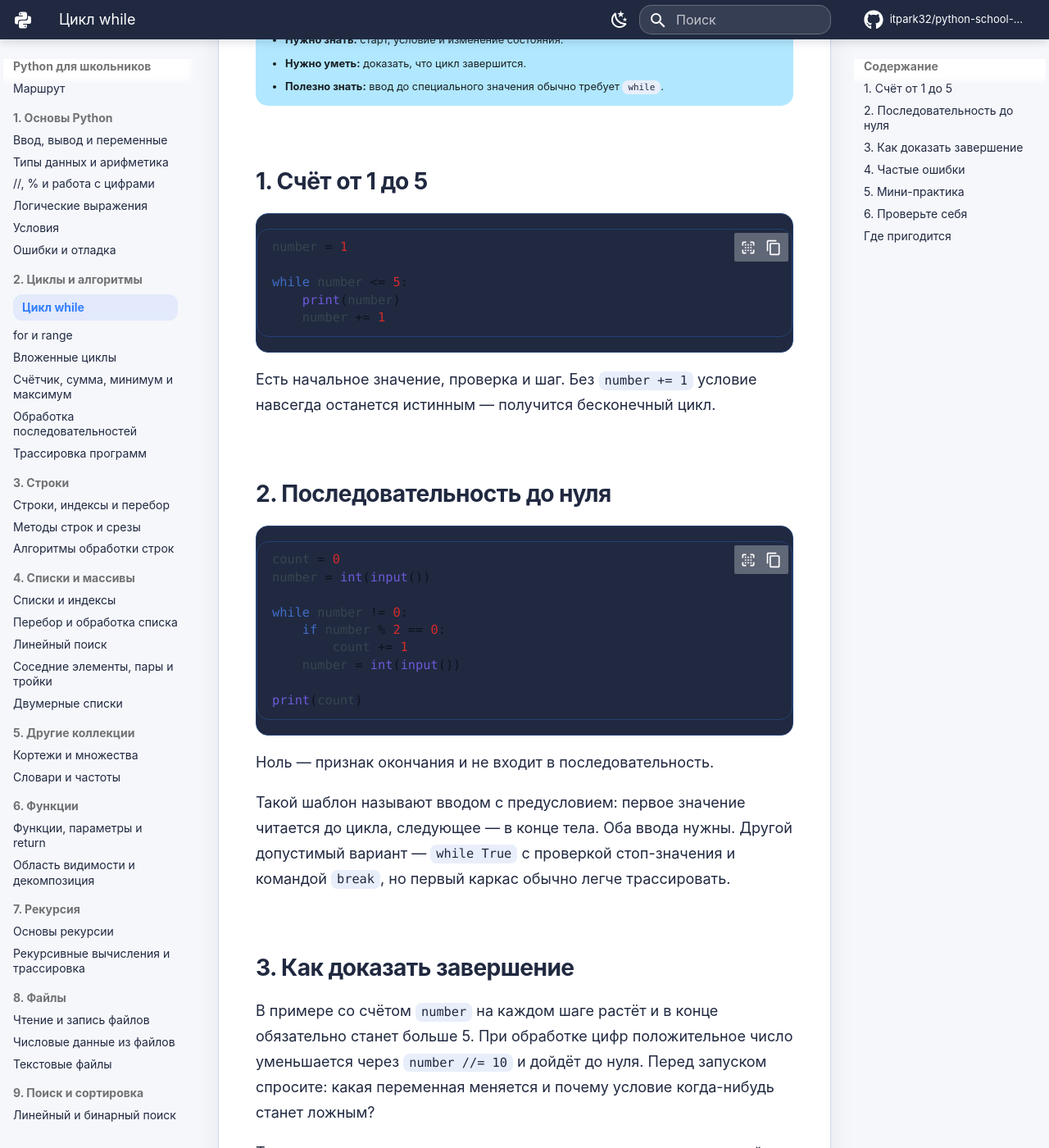
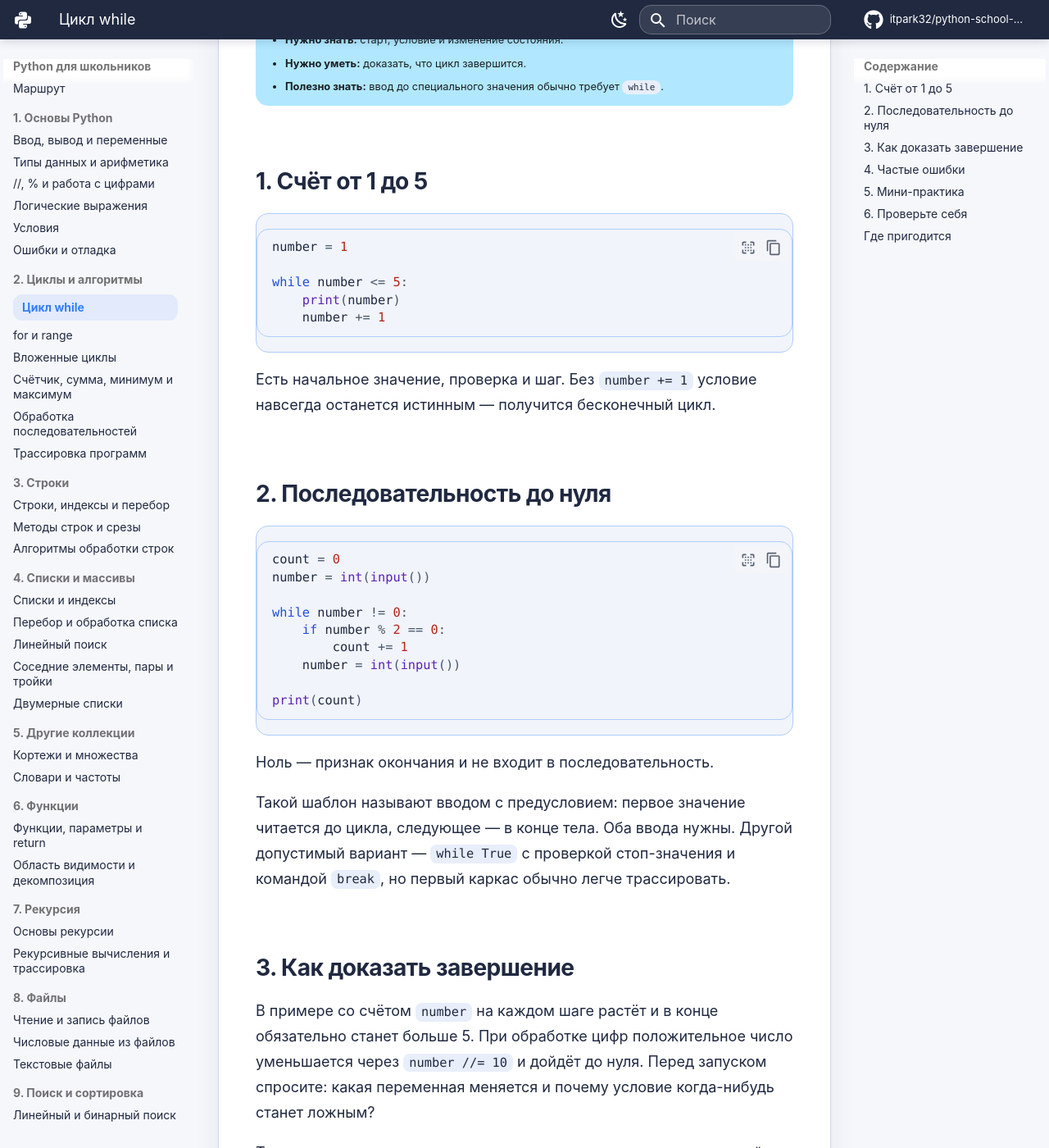
Before and after one commit to itpark32/python-school-metodichka, an MkDocs documentation site: the page built from docs/loops/while.md, in a window 1280 px wide and 1400 px high, scrolled down 526 px. Shown: the whole window at 82% size. Built offline with MkDocs 1.6.1 and Material for MkDocs 9.7.7, drawn with Linux system fonts in a browser that asks for light colours; comment, search, counter and statistics services are not loaded.

Commit message:
Исправить контраст подсветки кода

```diff
--- a/docs/stylesheets/itpark-v3.css
+++ b/docs/stylesheets/itpark-v3.css
@@ -38,9 +38,25 @@
   --color-extra: var(--itpark-violet);
   --color-tip: var(--itpark-turquoise);
   --color-tag: var(--itpark-pink);
-  --color-code: var(--itpark-dark);
-  --color-on-code: var(--itpark-white);
+  --color-code: #f1f4fa;
+  --color-on-code: #202940;
   --color-inline-code: #e8eefa;
+
+  /* Подсветка кода: отдельная светлая палитра с контрастом не ниже WCAG AA. */
+  --md-code-hl-color: #337eff;
+  --md-code-hl-color--light: rgb(51 126 255 / 12%);
+  --md-code-hl-number-color: #b42318;
+  --md-code-hl-special-color: #be123c;
+  --md-code-hl-function-color: #7e22ce;
+  --md-code-hl-constant-color: #5b21b6;
+  --md-code-hl-keyword-color: #1d4ed8;
+  --md-code-hl-string-color: #087443;
+  --md-code-hl-name-color: #202940;
+  --md-code-hl-operator-color: #475569;
+  --md-code-hl-punctuation-color: #475569;
+  --md-code-hl-comment-color: #5b6474;
+  --md-code-hl-generic-color: #475569;
+  --md-code-hl-variable-color: #334155;
 
   --card-bg: var(--color-surface);
   --card-border: var(--color-border);
@@ -72,6 +88,25 @@
   --md-code-fg-color: var(--color-on-code);
 }
 
+[data-md-color-scheme="default"] {
+  --md-code-fg-color: var(--color-on-code);
+  --md-code-bg-color: var(--color-code);
+  --md-code-hl-color: #337eff;
+  --md-code-hl-color--light: rgb(51 126 255 / 12%);
+  --md-code-hl-number-color: #b42318;
+  --md-code-hl-special-color: #be123c;
+  --md-code-hl-function-color: #7e22ce;
+  --md-code-hl-constant-color: #5b21b6;
+  --md-code-hl-keyword-color: #1d4ed8;
+  --md-code-hl-string-color: #087443;
+  --md-code-hl-name-color: #202940;
+  --md-code-hl-operator-color: #475569;
+  --md-code-hl-punctuation-color: #475569;
+  --md-code-hl-comment-color: #5b6474;
+  --md-code-hl-generic-color: #475569;
+  --md-code-hl-variable-color: #334155;
+}
+
 [data-md-color-scheme="slate"] {
   --color-page: #171d2e;
   --color-surface: #202940;
@@ -93,6 +128,20 @@
   --color-code: #121827;
   --color-on-code: #f4f7ff;
   --color-inline-code: #2b3857;
+  --md-code-hl-color: #70a5ff;
+  --md-code-hl-color--light: rgb(112 165 255 / 15%);
+  --md-code-hl-number-color: #ff8a80;
+  --md-code-hl-special-color: #ff8fb1;
+  --md-code-hl-function-color: #d8a0ff;
+  --md-code-hl-constant-color: #b9a7ff;
+  --md-code-hl-keyword-color: #8db8ff;
+  --md-code-hl-string-color: #72d9a5;
+  --md-code-hl-name-color: #e8eefa;
+  --md-code-hl-operator-color: #c6d0e4;
+  --md-code-hl-punctuation-color: #c6d0e4;
+  --md-code-hl-comment-color: #9ea9bf;
+  --md-code-hl-generic-color: #c6d0e4;
+  --md-code-hl-variable-color: #dbe5f7;
   --nav-active-bg: rgb(112 165 255 / 14%);
   --card-bg: var(--color-surface);
   --card-border: var(--color-border);
@@ -367,16 +416,26 @@ body {
 .md-typeset pre { font-family: "JetBrains Mono", "Fira Code", Consolas, monospace; }
 .md-typeset .highlight,
 .md-typeset pre {
-  border: 1px solid color-mix(in srgb, var(--color-primary) 28%, var(--color-code));
+  border: 1px solid color-mix(in srgb, var(--color-primary) 34%, var(--color-code));
   border-radius: var(--itpark-radius-small);
   background: var(--color-code);
   box-shadow: none;
 }
 .md-typeset .highlight code,
-.md-typeset pre code { background: transparent; }
+.md-typeset pre code {
+  background: transparent;
+  color: var(--color-on-code);
+}
 .md-typeset :not(pre) > code { padding: 0.12rem 0.35rem; border-radius: 0.38rem; background: var(--color-inline-code); color: var(--color-text); }
 .md-typeset .md-clipboard,
-.md-typeset .md-code__button { color: var(--color-on-code); }
+.md-typeset .md-code__button {
+  color: var(--color-on-code);
+  opacity: 0.72;
+}
+.md-typeset .md-clipboard:hover,
+.md-typeset .md-clipboard:focus-visible,
+.md-typeset .md-code__button:hover,
+.md-typeset .md-code__button:focus-visible { color: var(--color-primary); opacity: 1; }
 .md-typeset__table { width: 100%; }
 .md-typeset table:not([class]) {
   width: 100%;
```
